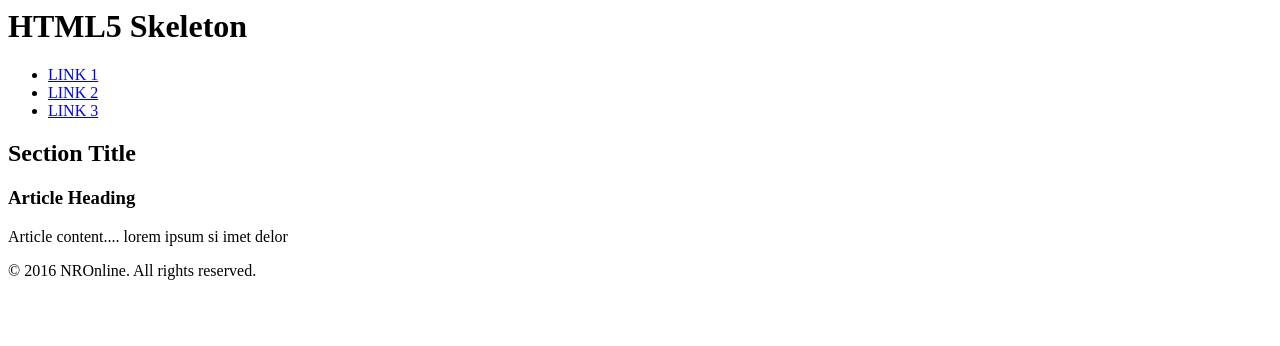
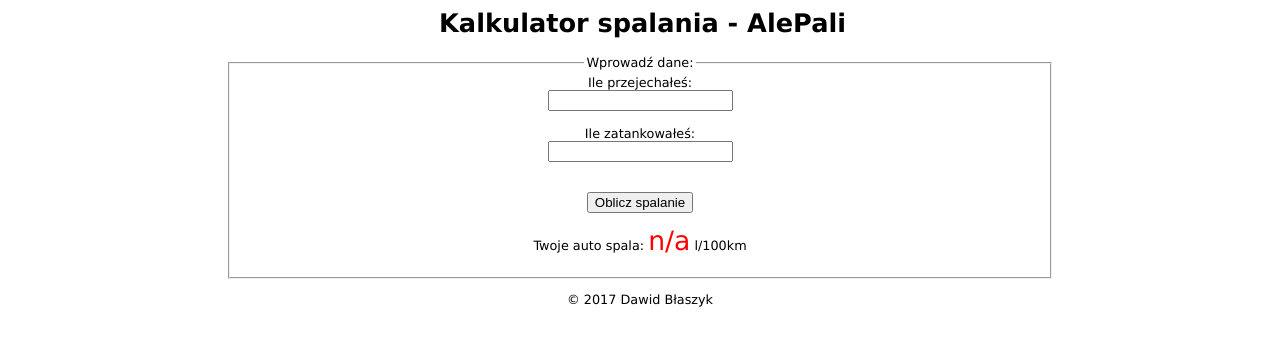
Before and after one commit to BlaszykDawid/AlePali, a plain HTML site: page index.html in a window 1280 px wide. Drawn offline with Linux system fonts and the light colour scheme.

Commit message:
Dodano funkcjonalność i podstawowe style

```diff
--- a/index.html
+++ b/index.html
@@ -1,34 +1,46 @@
 <html lang="en">
 <head>
-  <title>HTML5 Skeleton</title>
+  <title>AlePali</title>
   <meta charset="utf-8" />
+  <link rel="stylesheet" type="text/css" href="style.css">
 </head>
 
 <body>
-
   <header>
-  <h1>HTML5 Skeleton</h1>
+    <h1>Kalkulator spalania - AlePali</h1>
   </header>
 
-<nav>
-  <ul>
-	  <li><a href="#">LINK 1</a></li>
-	  <li><a href="#">LINK 2</a></li>
-	  <li><a href="#">LINK 3</a></li>
-  </ul>
-</nav>
-
   <section>
-  <h2>Section Title</h2>
     <article>
-    <h3>Article Heading</h3>
-    <p>Article content.... lorem ipsum si imet delor</p>
+      <fieldset>
+        <legend>Wprowadź dane:</legend>
+        <label>Ile przejechałeś:<br/>
+            <input type="text" id="kilometry" />
+        </label><br />
+        <br />
+        <label>Ile zatankowałeś:<br/>
+            <input type="text" id="paliwo" />
+        </label><br />
+        <br/>
+        <br/>
+        <button type="button" onclick="oblicz()">Oblicz spalanie</button>
+        <br/>
+        <p>Twoje auto spala: <span id="spalanie">n/a</span> l/100km</p>
+        <script>
+            function oblicz() {
+              var km = document.getElementById('kilometry').value;
+              var l = document.getElementById('paliwo').value;
+              var spalanie = (l/km)*100;
+              document.getElementById('spalanie').innerHTML = spalanie;
+            }
+        </script>
+        </script>
+      </fieldset>
     </article>
   </section>
 
   <footer>
-  <p>&copy; 2016 NROnline. All rights reserved.</p>
+    <p>&copy; 2017 Dawid Błaszyk</p>
   </footer>
-
 </body>
 </html>
--- a/style.css
+++ b/style.css
@@ -1,21 +1,24 @@
 body {
     font-family: Verdana,sans-serif;
     font-size:0.8em;
+    text-align: center;
     }
 
-  header,nav, section,article,footer {
-    border:1px solid grey;
-    margin:5px;
-    padding:8px;
-    }
   nav ul {
     margin:0;
     padding:0;
     }
+
   nav ul li {
     display:inline;
     margin:5px;
     }
+
+    fieldset {
+        width: 800px;
+        margin: 0 auto;
+    }
+
   aside {
     float:right;
     }
@@ -27,3 +30,8 @@ body {
   table{
    margin:5px;
   }
+
+  #spalanie {
+      font-size: 20pt;
+      color: red;
+  }
```
Lines whose indentation alone changed are shown as unchanged.
